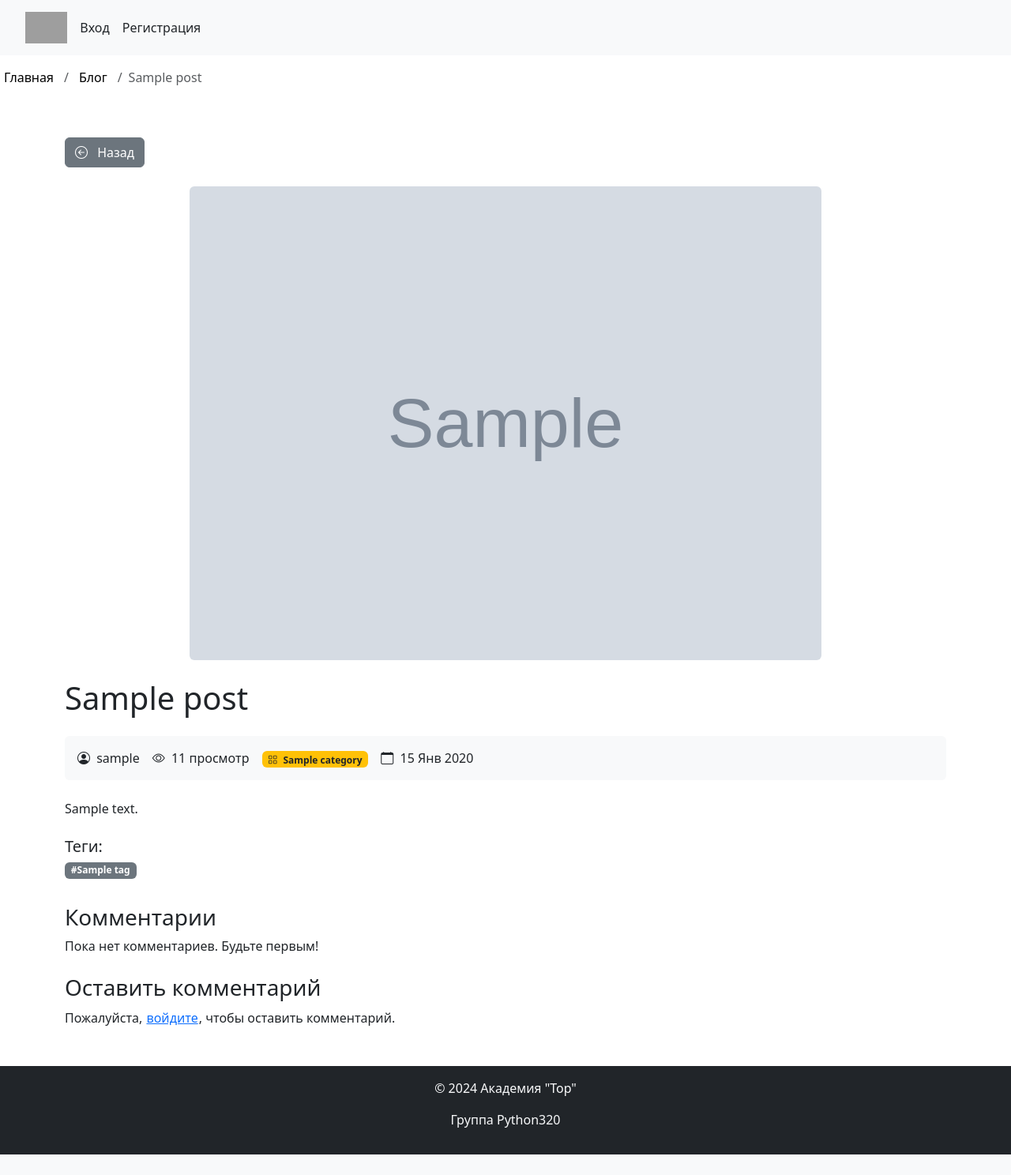
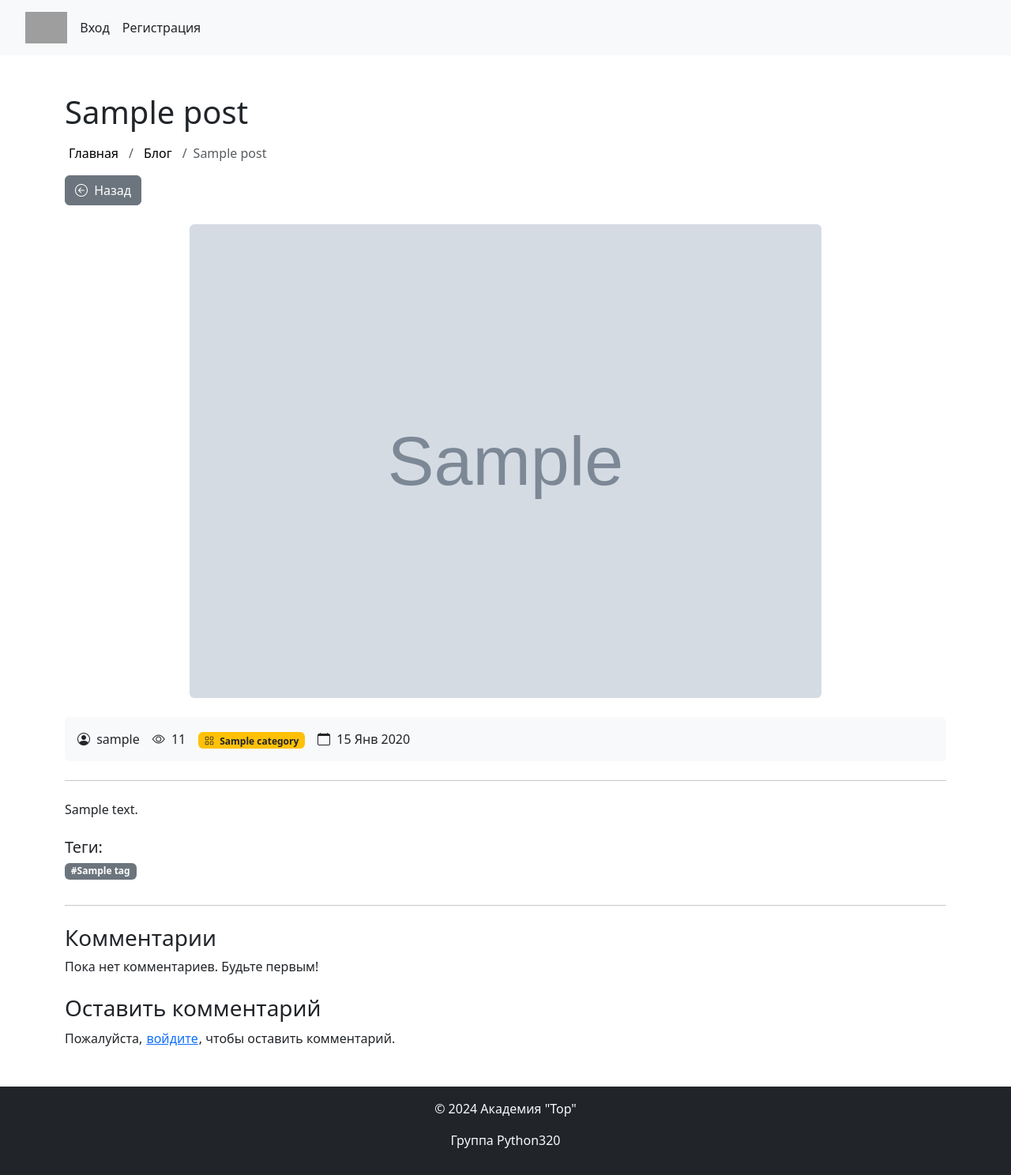
Before and after one commit to VladimirMonin/django_320, a Django app: a page that uses blog_app/templates/blog_app/post_detail.html in a window 1280 px wide. Shown: the whole page at 79% size. Before the commit the page ends 1462 px from the top, so only its background shows below. Run offline with Django 5.2, Linux system fonts and the light colour scheme; tables that the repository leaves empty hold one stand-in row (values such as "Sample post"); grey boxes marked "Sample" are stand-in pictures; parts of the project's set-up code (start-up, migrations or seed data) failed here and were passed over; some libraries are stand-ins or nearby versions; grey boxes are pictures that could not be loaded.

Commit message:
улучшение внешнего вида шаблона детального отображения поста

```diff
--- a/blog_app/templates/blog_app/post_detail.html
+++ b/blog_app/templates/blog_app/post_detail.html
@@ -4,22 +4,30 @@
 
 {% block title %}{{ post.title }}{% endblock %}
 
-{% block breadcrumbs %}
-    {% include 'breadcrumbs.html' %}
-{% endblock %}
-
 {% block content %}
 <div class="container my-5">
-  <!-- Кнопка "Назад" -->
-  <div class="mb-4">
-    <a href="{% url 'blog' %}" class="btn btn-secondary">
-      <span class="d-none d-sm-inline">
-        <i class="bi bi-arrow-left-circle me-2"></i> Назад
-      </span>
-      <span class="d-inline d-sm-none">
-        <i class="bi bi-arrow-left-circle"></i>
-      </span>
+  <!-- Заголовок поста -->
+  <h1 class="mb-3">{{ post.title }}</h1>
+
+  <!-- Хлебные крошки под заголовком
+  1. Вызываем блок базового шаблона (чтобы они не отображались там где не надо)
+  2. Подключаем их там где надо :)
+  -->
+  {% block breadcrumbs %}
+  {% endblock %}
+  {% include 'breadcrumbs.html' %}
+  <!-- Контейнер для кнопок -->
+  <div class="mb-4 d-flex">
+    <!-- Кнопка "Назад" для возврата к списку постов -->
+    <a href="{% url 'blog' %}" class="btn btn-secondary me-2">
+      <i class="bi bi-arrow-left-circle me-1"></i> Назад
     </a>
+    <!-- Кнопка редактирования поста, доступная только для администраторов -->
+    {% if user.is_staff %}
+      <a href="{% url 'update_post' post.slug %}" class="btn btn-outline-dark">
+        <i class="bi bi-pencil me-1"></i> Редактировать пост
+      </a>
+    {% endif %}
   </div>
 
   <!-- Отображение обложки, если она есть -->
@@ -29,31 +37,18 @@
     </div>
   {% endif %}
 
-  <!-- Заголовок поста -->
-  <h1 class="mb-4">{{ post.title }}</h1>
-
-  {% if user.is_staff %}
-    <div class="mb-4">
-      <a href="{% url 'update_post' post.slug %}" class="btn btn-outline-dark">
-        <i class="bi bi-pencil"></i> Редактировать пост
-      </a>
-    </div>
-  {% endif %}
-
   <!-- Информация о посте -->
   <div class="d-flex flex-wrap align-items-center mb-4 bg-light p-3 rounded">
+    <!-- Отображение автора поста -->
     <div class="me-3">
       <i class="bi bi-person-circle me-1"></i> {{ post.author.username }}
     </div>
-
+    <!-- Отображение количества просмотров -->
     <div class="me-3">
       <i class="bi bi-eye me-1"></i>
-      <span class="d-none d-sm-inline">{{ post.views }} просмотр{{ post.views|pluralize:"ов,а,ов" }}</span>
-      <span class="d-inline d-sm-none">
-        {{ post.views }}
-      </span>
+      <span>{{ post.views }}</span>
     </div>
-
+    <!-- Отображение категории поста -->
     {% if post.category %}
       <div class="me-3">
         <span class="badge bg-warning text-dark">
@@ -66,14 +61,18 @@
         <span class="badge bg-secondary">Без категории</span>
       </div>
     {% endif %}
-
+    <!-- Отображение даты создания поста -->
     <div>
       <i class="bi bi-calendar me-1"></i> {{ post.created_at|date:"d M Y" }}
     </div>
   </div>
 
+  <!-- Разделитель -->
+  <hr class="my-4">
+
   <!-- Текст поста -->
   <div class="post-content mb-4">
+    <!-- Преобразование Markdown в HTML -->
     {% md_to_html post.text %}
   </div>
 
@@ -81,6 +80,7 @@
   <div class="mb-4">
     <h5>Теги:</h5>
     <div class="d-flex flex-wrap">
+      <!-- Отображение всех тегов поста -->
       {% for tag in post.tags.all %}
         <a href="{{ tag.get_absolute_url }}" class="badge bg-secondary me-2 mb-2 text-decoration-none">
           #{{ tag.name }}
@@ -88,25 +88,30 @@
       {% endfor %}
     </div>
   </div>
-
+  <!-- Разделитель -->
+  <hr class="my-4">
   <!-- Комментарии -->
   <div class="mb-4">
     <h3>Комментарии</h3>
+    <!-- Отображение комментариев, если они есть -->
     {% if comments %}
       {% for comment in comments %}
         {% include 'blog_app/comment.html' %}
       {% endfor %}
 
+      <!-- Пагинация комментариев -->
       {% if comments.has_other_pages %}
         {% include 'blog_app/pagination_include.html' with page_obj=comments %}
       {% endif %}
     {% else %}
       <p>Пока нет комментариев. Будьте первым!</p>
-{% endif %}  </div>
+    {% endif %}
+  </div>
 
   <!-- Форма добавления комментария -->
   <div class="mb-4">
     <h3>Оставить комментарий</h3>
+    <!-- Форма комментария с разным поведением для авторизованных и неавторизованных пользователей -->
     <form method="post" action="{% if user.is_authenticated %}{% url 'post_by_slug' post.slug %}{% else %}{% url 'login' %}?next={{ request.path }}{% endif %}">
       {% csrf_token %}
       {% if user.is_authenticated %}
@@ -116,5 +121,6 @@
         <p>Пожалуйста, <button type="submit" class="btn btn-link p-0 m-0 align-baseline">войдите</button>, чтобы оставить комментарий.</p>
       {% endif %}
     </form>
-  </div></div>
+  </div>
+</div>
 {% endblock %}
```
Lines whose indentation alone changed are shown as unchanged.
